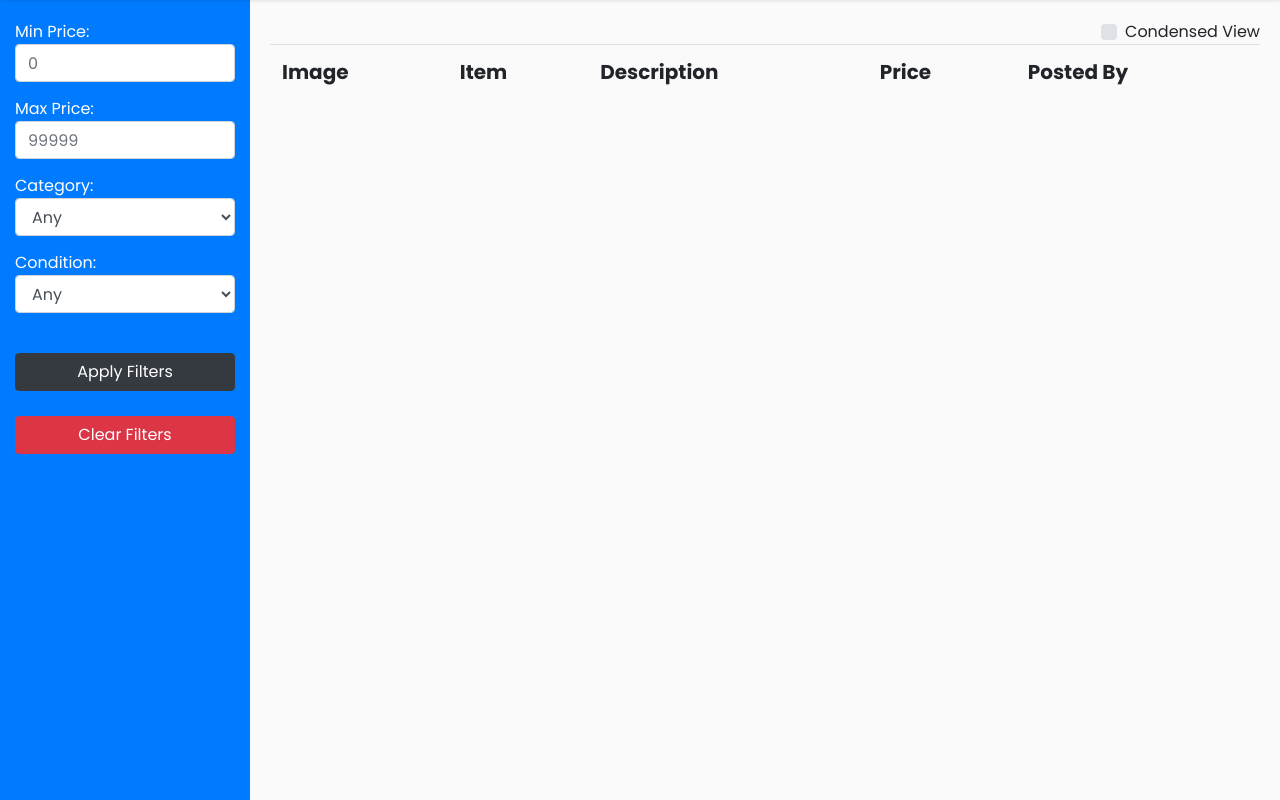
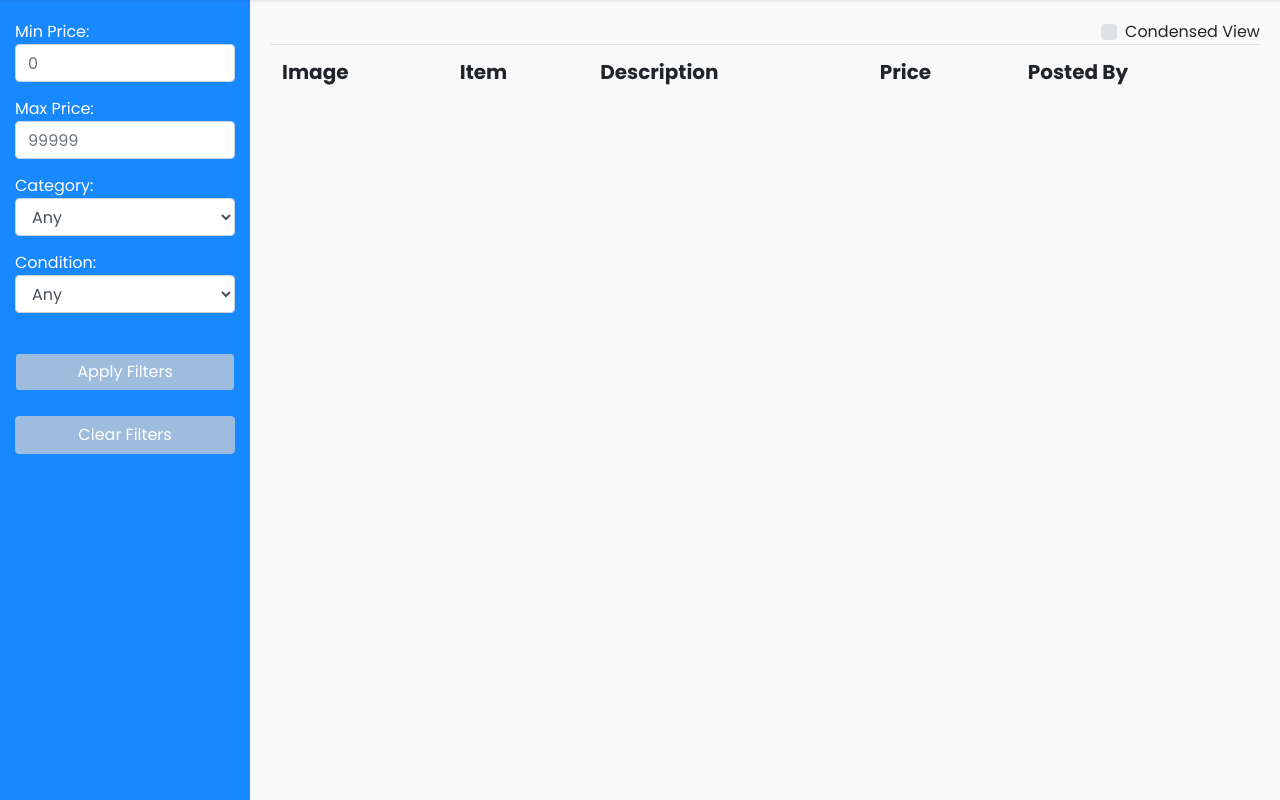
Before and after one commit to ian-kang/djangomarketplace, a Django app: page /s/ in a window 1280 px wide. Shown: the part 76-876 px from the top of the page. Run offline with Django 3.2, Linux system fonts and the light colour scheme; data that the repository does not hold is empty; some libraries are stand-ins or nearby versions.

Commit message:
updated styling of sidebar, added whitespace to sell

```diff
--- a/templates/create_listing.html
+++ b/templates/create_listing.html
@@ -38,6 +38,7 @@
         </div>
     </div>
 </div>
+<br></br>
 
 <style type="text/css">
 
--- a/templates/itemlist.html
+++ b/templates/itemlist.html
@@ -70,16 +70,50 @@
                         </li>
                         <li class = "sidebaritem">
                             <div style="margin-top: 25px">
-                                <button value="1" name="apply" type="submit" class=" btn btn-block mybtn btn-dark tx-tfm">Apply Filters</button>
+                                <button id="apply" value="1" name="apply" type="submit" class=" btn btn-block mybtn btn-dark tx-tfm">Apply Filters</button>
                             </div>
                             <div style="margin-top: 25px">
-                                <button value="1" name="clear" type="submit" class=" btn btn-block mybtn btn-danger tx-tfm">Clear Filters</button>
+                                <button value="1" id="clear" type="submit" class=" btn btn-block mybtn btn-danger tx-tfm">Clear Filters</button>
                             </div>
                         </li>
                     </div>
                 </form>
             </ul>
         </nav>
+<style type="text/css">
+
+#sidebar{
+   background: #1888ff;
+}
+
+#apply{
+ background-color: #9ebcdd;
+ color: #fff;
+ border: 1px solid #1888ff;
+}
+
+#apply:hover{
+    border: 1px solid #1888ff;
+    color: #1888ff;
+    background: #fff;
+    box-shadow: 0px 0px 1px #777;
+}
+
+#clear{
+ background-color: #9ebcdd;
+ color: #fff;
+ border: 1px solid #9ebcdd;
+}
+
+#clear:hover{
+    border: 1px solid #1888ff;
+    color: #1888ff;
+    background: #fff;
+    box-shadow: 0px 0px 1px #777;
+}
+
+</style>
+
     {% endblock %}
         {% block pagecontent %}
         <!-- Page Content  -->
@@ -159,7 +193,5 @@
       });
     </script>
 
-    <style type="text/css">
-    </style>
-
+</html>
 </body>
```
Also changed, not shown: craigslist/migrations/0001_initial.py (deleted), craigslist/migrations/0002_listing_listing_id.py (deleted), craigslist/migrations/0003_auto_20191116_1215.py (deleted), craigslist/migrations/__init__.py (deleted).
